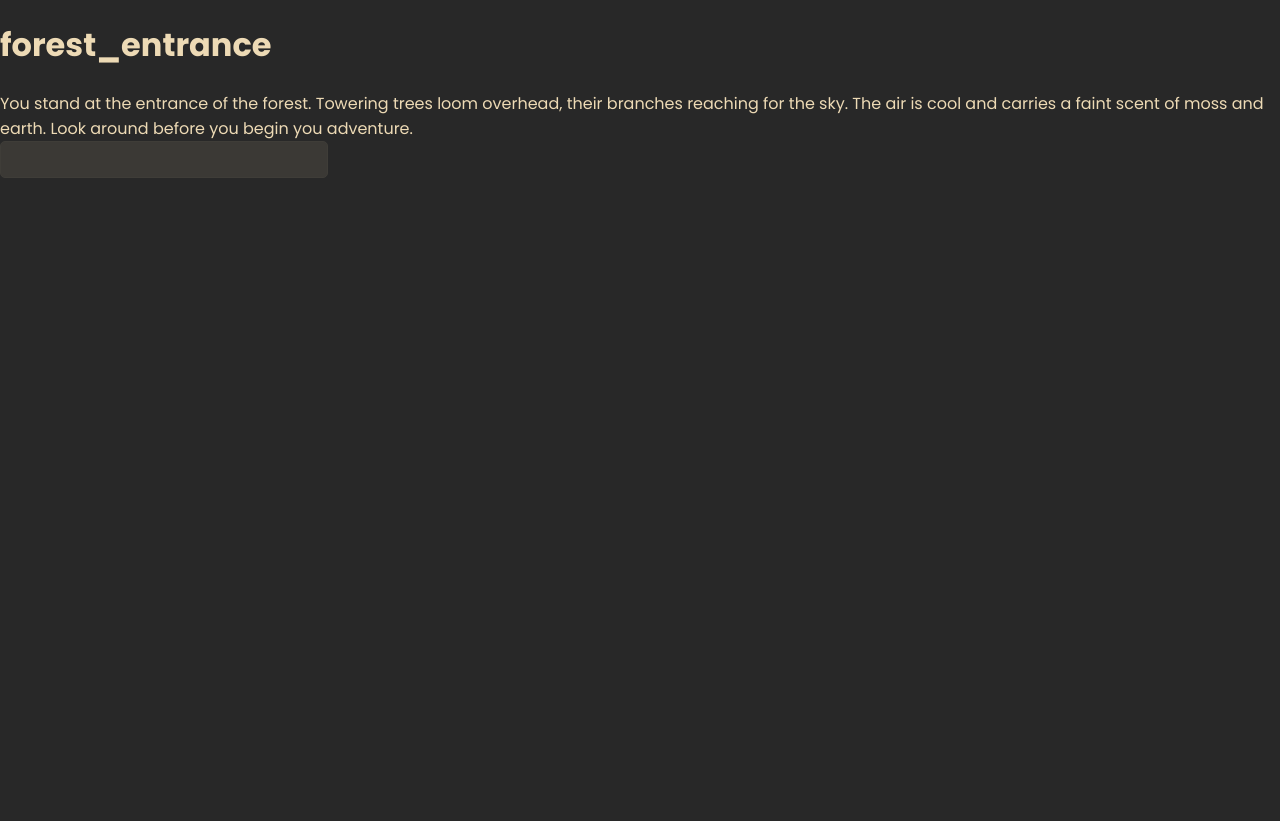
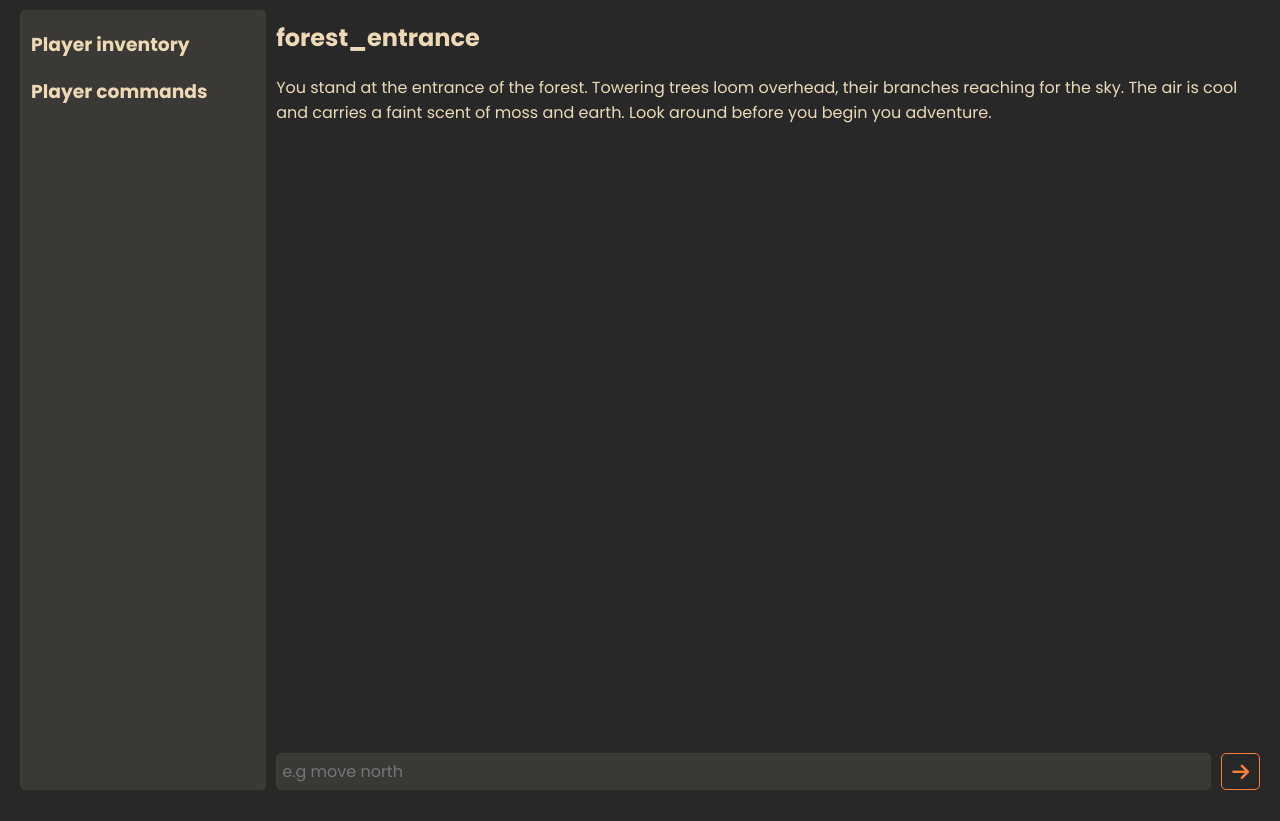
Before and after one commit to WilliamDavidson-02/text-based-game, a PHP site: page / in a window 1280 px wide. After the commit the page ends 790 px from the top, so only its background shows below. Run offline with PHP 8.4, Linux system fonts and the light colour scheme.

Commit message:
player infor container + page styling

```diff
--- a/header.php
+++ b/header.php
@@ -4,6 +4,7 @@
 <head>
     <meta charset="UTF-8">
     <meta name="viewport" content="width=device-width, initial-scale=1.0">
+    <link rel="stylesheet" href="https://cdnjs.cloudflare.com/ajax/libs/font-awesome/6.4.2/css/all.min.css" integrity="sha512-z3gLpd7yknf1YoNbCzqRKc4qyor8gaKU1qmn+CShxbuBusANI9QpRohGBreCFkKxLhei6S9CQXFEbbKuqLg0DA==" crossorigin="anonymous" referrerpolicy="no-referrer" />
     <link rel="preconnect" href="https://fonts.googleapis.com">
     <link rel="preconnect" href="https://fonts.gstatic.com" crossorigin>
     <link href="https://fonts.googleapis.com/css2?family=Poppins:wght@100;200;300;400;500;600;700;800;900&display=swap" rel="stylesheet">
--- a/index.php
+++ b/index.php
@@ -44,24 +44,37 @@ if ($_SERVER['REQUEST_METHOD'] === 'POST') {
     exit;
 }
 
-require_once __DIR__ . '/header.php';
-?>
-<?php if ($errorMessage !== null) : ?>
-    <div><?= $errorMessage; ?></div>
-<?php endif; ?>
-<div class="">
+require_once __DIR__ . '/header.php'; ?>
+<main>
+    <section class="player-info-container">
+        <!-- player info -->
+        <div>
+            <h3>Player inventory</h3>
+        </div>
+        <div>
+            <h3>Player commands</h3>
+            <?php foreach ($_SESSION['player']['prev_commands'] as $command) : ?>
+                <div><?= $command; ?></div>
+            <?php endforeach; ?>
+        </div>
+    </section>
+    <section class="game-container">
         <div>
             <h1><?= $_SESSION['player']['current_room']; ?></h1>
             <div><?= $rooms[$_SESSION['player']['current_room']]['description']; ?></div>
         </div>
-    <div>
-        <?php foreach ($_SESSION['player']['prev_commands'] as $command) : ?>
-            <div><?= $command; ?></div>
-        <?php endforeach; ?>
+        <form class="form-command" method="post">
+            <?php if ($errorMessage !== null) : ?>
+                <div class="error-container"><?= $errorMessage; ?></div>
+            <?php endif; ?>
+            <div class="input-container">
+                <input autofocus autocomplete="off" placeholder="e.g move north" name="command" type="text">
+                <button type="submit" class="btn">
+                    <i class="fa-solid fa-arrow-right"></i>
+                </button>
             </div>
-</div>
-<form method="post">
-    <input name="command" type="text">
         </form>
+    </section>
+</main>
 
 <?php require_once __DIR__ . '/footer.php'; ?>
--- a/style.css
+++ b/style.css
@@ -15,8 +15,9 @@
 }
 
 body {
-  max-width: 100vw;
   height: 100vh;
+  max-height: 100vh;
+  width: 100vw;
   margin: 0;
   padding: 0;
   background: var(--bg-color-dark);
@@ -31,4 +32,75 @@ input[type="text"] {
   outline: none;
   font-size: 1rem;
   padding: 5px;
+  width: 100%;
 }
+
+button {
+  outline: none;
+  cursor: pointer;
+  padding: 0px 10px;
+}
+
+main {
+  width: 100%;
+  max-width: 1600px;
+  height: 100%;
+  padding: 0 20px;
+  margin: 0 auto;
+  display: flex;
+  gap: 10px;
+}
+
+.player-info-container {
+  height: calc(100% - 20px);
+  width: 20%;
+  padding: 0 10px;
+  margin: 10px 0;
+  border: var(--border);
+  border-radius: 5px;
+  background: var(--bg-color-light);
+}
+
+.game-container {
+  width: 80%;
+  display: flex;
+  flex-direction: column;
+  justify-content: space-between;
+}
+
+.form-command {
+  display: flex;
+  flex-direction: column;
+  gap: 10px;
+  width: 100%;
+  padding: 10px 0;
+}
+
+.input-container {
+  display: flex;
+  gap: 10px;
+  height: 37px;
+}
+
+.btn {
+  height: 100%;
+  border-radius: 5px;
+  background: none;
+  color: var(--orange);
+  border: 1px solid var(--orange);
+  display: flex;
+  align-items: center;
+}
+
+.fa-arrow-right {
+  font-size: 1.2rem;
+  line-height: 0%;
+}
+
+.error-container {
+  color: var(--orange);
+  border: 1px solid var(--orange);
+  border-radius: 5px;
+  padding: 5px 10px;
+  width: 100%;
+}
```
Lines whose indentation alone changed are shown as unchanged.
